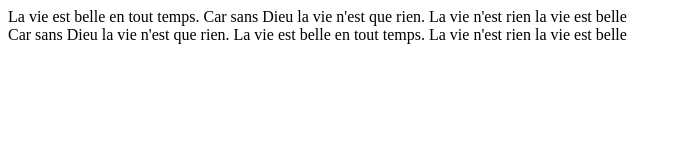
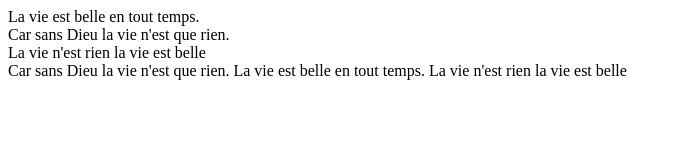
Before and after one commit to Dapada/Divspan, a plain HTML site: page index.html in a window 1280 px wide. Shown: the whole page, without its empty margins (0-681 px from the left). Drawn offline with Linux system fonts and the light colour scheme.

Commit message:
Update index.html

```diff
--- a/index.html
+++ b/index.html
@@ -9,9 +9,13 @@
 	<body>
 
 		<div>La vie est belle en
-		tout temps. Car sans Dieu
+		tout temps.</div>
+
+		<div>Car sans Dieu
 		la vie n'est que rien.
-		La vie n'est rien
+		</div>
+
+		<div>La vie n'est rien
 		la vie est belle
 	</div>
 
```
